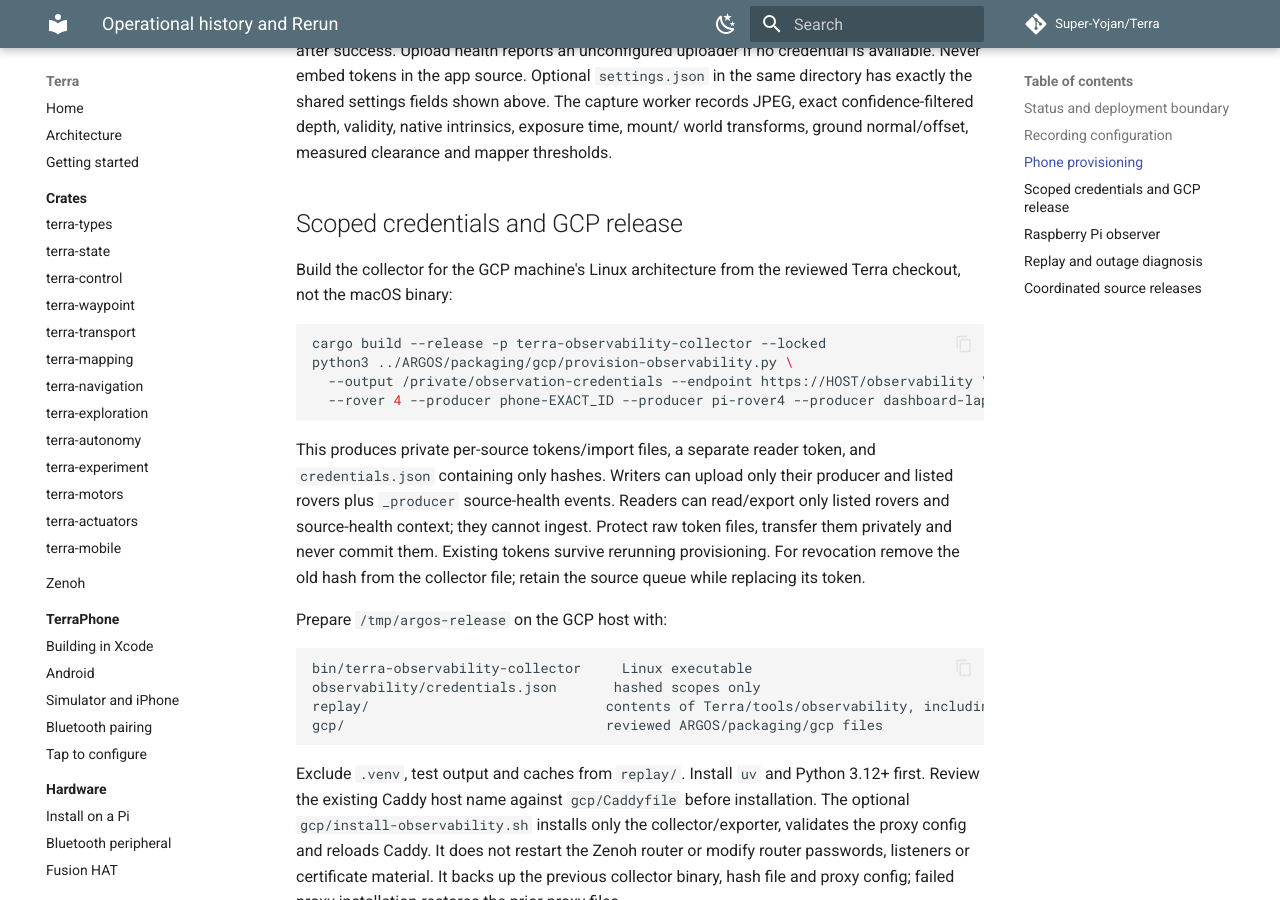
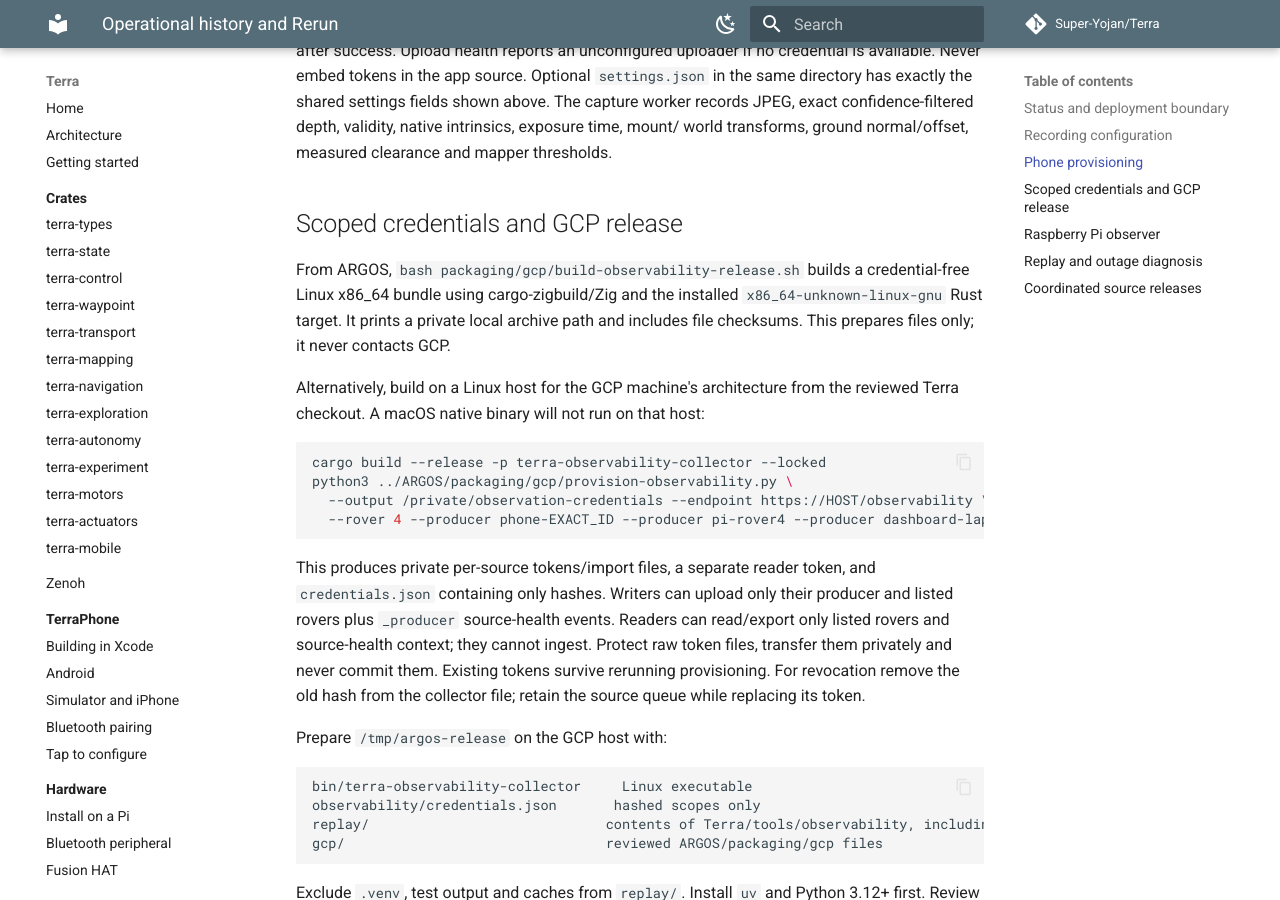
Before and after one commit to Super-Yojan/Terra, an MkDocs documentation site: the page built from docs/observability/operations.md, in a window 1280 px wide and 900 px high, scrolled down 1702 px. Built offline with MkDocs 1.6.1 and Material for MkDocs 9.7.7, drawn with Linux system fonts in a browser that asks for light colours; comment, search, counter and statistics services are not loaded.

Commit message:
docs: record observability verification and release procedure

````diff
--- a/docs/observability/operations.md
+++ b/docs/observability/operations.md
@@ -78,8 +78,13 @@ world transforms, ground normal/offset, measured clearance and mapper thresholds
 
 ## Scoped credentials and GCP release
 
-Build the collector for the GCP machine's Linux architecture from the reviewed
-Terra checkout, not the macOS binary:
+From ARGOS, `bash packaging/gcp/build-observability-release.sh` builds a
+credential-free Linux x86_64 bundle using cargo-zigbuild/Zig and the installed
+`x86_64-unknown-linux-gnu` Rust target. It prints a private local archive path
+and includes file checksums. This prepares files only; it never contacts GCP.
+
+Alternatively, build on a Linux host for the GCP machine's architecture from
+the reviewed Terra checkout. A macOS native binary will not run on that host:
 
 ```sh
 cargo build --release -p terra-observability-collector --locked
````
Also changed, not shown: docs/observability/implementation-record.md (added, +64 -0 lines).
